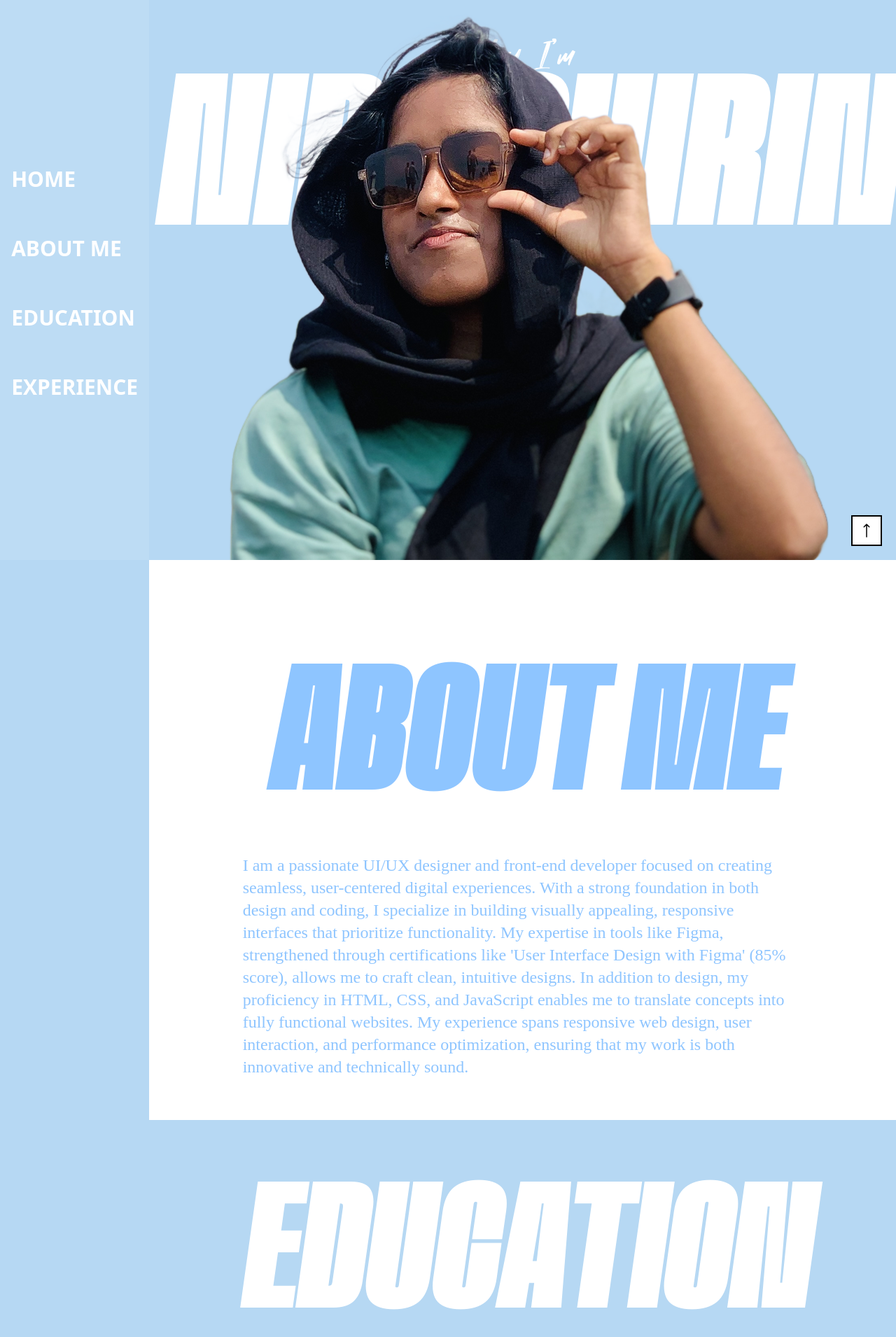
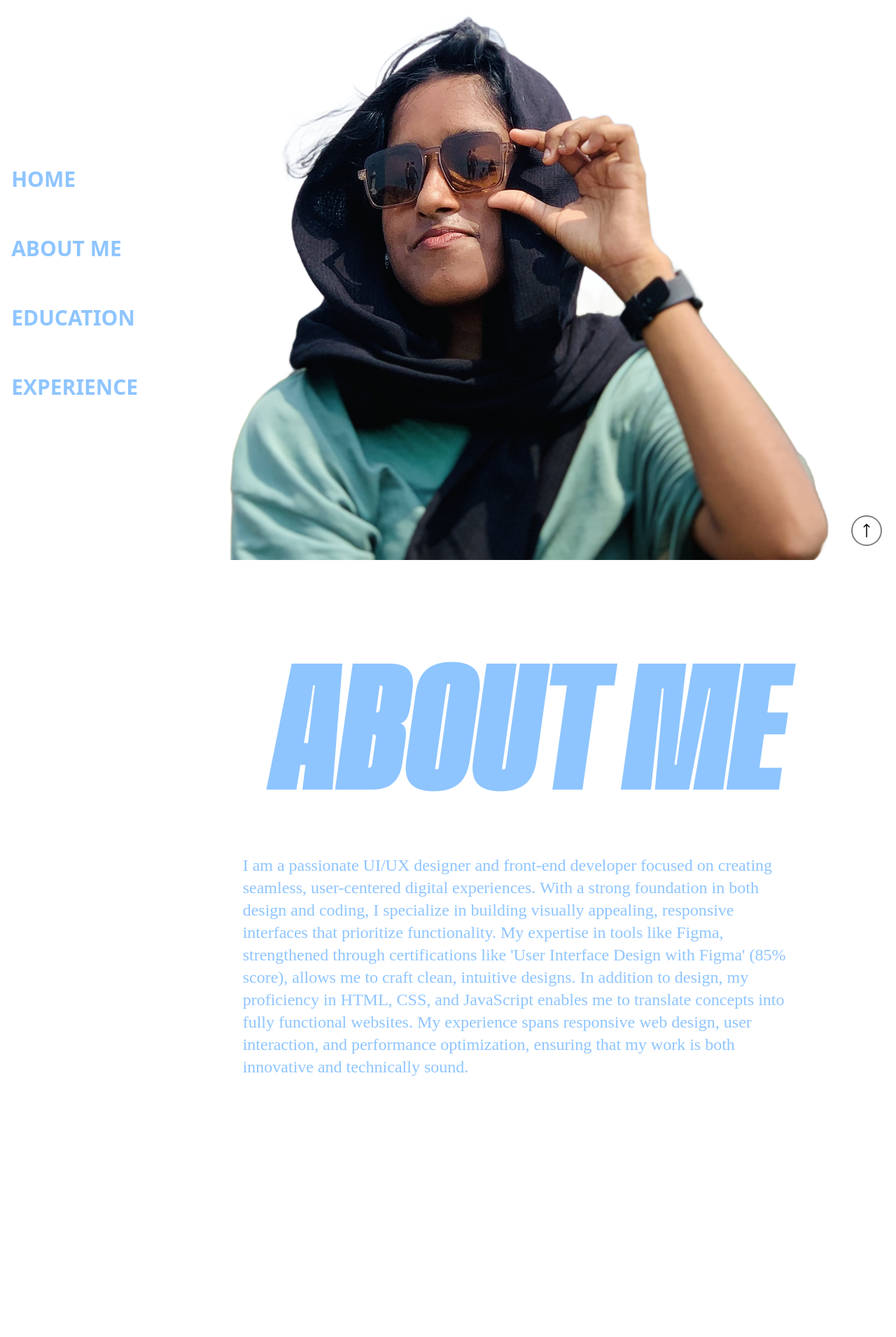
Before and after one commit to Juzznick/freelance-Portfolio, a Next.js app: page / in a window 1280 px wide. Shown: the top 1910 px of the page at 70% size. Built offline with nearby package versions, Linux system fonts and the light colour scheme; a web font is replaced by a local one.

Commit message:
added loader

```diff
--- a/src/app/aboutme.js
+++ b/src/app/aboutme.js
@@ -1,19 +1,20 @@
 const AboutMe = () => {
     return (
-        <div className="h-screen  bg-white flex justify-center items-center flex-col" id="aboutme">
-            <h1 className="text-blue-300 text-[15rem]">ABOUT ME</h1>
-            <h5 className="text-blue-300 text-2xl w-3/4 description-text">I am a passionate UI/UX designer and front-end developer focused on
-                creating seamless, user-centered digital experiences. With a strong
-                foundation in both design and coding, I specialize in building visually
-                appealing, responsive interfaces that prioritize functionality. My expertise in
-                tools like Figma, strengthened through certifications like 'User Interface
+        <div className="h-screen bg-white flex justify-center items-center flex-col" id="aboutme">
+            <h1 className="text-blue-300 text-[15rem] reveal">ABOUT ME</h1>
+            <h5 className="text-blue-300 text-2xl w-3/4 description-text reveal">
+                I am a passionate UI/UX designer and front-end developer focused on creating seamless,
+                user-centered digital experiences. With a strong foundation in both design and coding,
+                I specialize in building visually appealing, responsive interfaces that prioritize functionality.
+                My expertise in tools like Figma, strengthened through certifications like 'User Interface
                 Design with Figma' (85% score), allows me to craft clean, intuitive designs.
-                In addition to design, my proficiency in HTML, CSS, and JavaScript enables
-                me to translate concepts into fully functional websites. My experience spans
-                responsive web design, user interaction, and performance optimization,
-                ensuring that my work is both innovative and technically sound.</h5>
+                In addition to design, my proficiency in HTML, CSS, and JavaScript enables me to translate
+                concepts into fully functional websites. My experience spans responsive web design,
+                user interaction, and performance optimization, ensuring that my work is both innovative
+                and technically sound.
+            </h5>
         </div>
     );
-}
+};
 
 export default AboutMe;
--- a/src/app/education.js
+++ b/src/app/education.js
@@ -1,7 +1,13 @@
 const Education = () => {
     return(
-        <div className="h-screen relative overflow-hidden flex flex-col items-center right-0" id="education">
-            <h1 className="text-white text-[15rem]">EDUCATION</h1>
+        <div className="h-screen relative overflow-hidden flex flex-col items-center justify-center right-0" id="education">
+
+
+            <h1 className="text-white text-[15rem] reveal ">EDUCATION</h1>
+            <h5 className=" description-text text-white text-2xl w-3/4 reveal">I am currently pursuing my Bachelor’s degree in Technology (BTech) at Vidya Academy of Science and Technology, Thrissur, Kerala.
+                Throughout my academic journey, I have developed a solid foundation in both design and coding, equipping me with the skills necessary
+                to create user-centered digital solutions.</h5>
+
         </div>
     );
 }
--- a/src/app/globals.css
+++ b/src/app/globals.css
@@ -16,9 +16,13 @@
   --font-mono: var(--font-geist-mono);
 }
 
+@theme{
+  --color-primary: #fac8d4;
+}
+
 @media (prefers-color-scheme: dark) {
   :root {
-    --background: #0a0a0a;
+    --background: #fac8d4;
     --foreground: #ededed;
   }
 }
@@ -26,7 +30,8 @@
 body {
   /* background: var(--background); */
   /* color: var(--foreground); */
-  background-color: #B6D8F3;
+  /* background-color: #B6D8F3; */
+  background-color: var(--background);
   font-family: Arial, Helvetica, sans-serif;
 }
 
@@ -71,12 +76,12 @@ nav li{
 
 
 
+
 @keyframes RevealDown{
   0%{
     transform: translateY(-20rem);
   }
   100%{
-
     transform: translateY(0);
   }
 }
@@ -85,7 +90,18 @@ nav li{
     transform: translateY(20rem);
   }
   100%{
-
     transform: translateY(0rem);
   }
 }
+
+
+/* Reveal Section  */
+.reveal{
+  transform: translateY(12rem);
+  opacity: 0;
+  transition: all 2s ease;
+}
+.reveal.active{
+  transform: translateY(0px);
+  opacity: 1;
+}
--- /dev/null
+++ b/src/app/loader.js
@@ -0,0 +1,8 @@
+const Loader = () => {
+    return(
+        <div className="h-screen bg-white w-screen flex justify-center items-center">
+            <video src="/cute-animation.webm" autoPlay loop muted />
+        </div>
+    );
+}
+export default Loader;
--- a/src/app/navbar.js
+++ b/src/app/navbar.js
@@ -1,11 +1,11 @@
 const NavBar = () => {
     return(
-        <nav className="bg-white/10 flex justify-center items-center pt-2 h-screen w-1/6 sticky top-0 z-999 ">
+        <nav className="bg-white flex justify-center items-center pt-2 h-screen w-1/6 sticky top-0 z-999 ">
             <ul className="flex flex-col justify-around h-1/2">
-                <a href='#hero'><li className="cursor-pointer text-3xl text-white">HOME</li></a>
-                <a href='#aboutme'><li className="cursor-pointer text-3xl text-white">ABOUT ME</li></a>
-                <a href='#education'><li className="cursor-pointer text-3xl text-white">EDUCATION</li></a>
-                <a><li className="cursor-pointer text-3xl text-white">EXPERIENCE</li></a>
+                <a href='#hero'><li className="cursor-pointer text-3xl text-blue-300">HOME</li></a>
+                <a href='#aboutme'><li className="cursor-pointer text-3xl text-blue-300">ABOUT ME</li></a>
+                <a href='#education'><li className="cursor-pointer text-3xl text-blue-300">EDUCATION</li></a>
+                <a><li className="cursor-pointer text-3xl text-blue-300">EXPERIENCE</li></a>
             </ul>
         </nav>
 
--- a/src/app/page.js
+++ b/src/app/page.js
@@ -1,9 +1,56 @@
-import Hero from './hero'
-import NavBar from './navbar'
-import AboutMe from './aboutme'
-import Education from './education'
+'use client';
+import { useEffect, useState } from 'react';
+import Hero from './hero';
+import NavBar from './navbar';
+import AboutMe from './aboutme';
+import Education from './education';
+import Loader from './loader';
 
 export default function Home() {
+
+
+
+  const [isLoading, setIsLoading] = useState(true);
+  // Loader timeout
+  useEffect(() => {
+    const timer = setTimeout(() => {
+      setIsLoading(false);
+    }, 2000);
+    return () => clearTimeout(timer);
+  }, []);
+
+
+
+
+  // Reveal JS
+  useEffect(() => {
+    const reveal = () => {
+      const reveals = document.querySelectorAll('.reveal');
+      const windowHeight = window.innerHeight;
+      const revealPoint = 150;
+
+      reveals.forEach((el) => {
+        const revealTop = el.getBoundingClientRect().top;
+        if (revealTop < windowHeight - revealPoint) {
+          el.classList.add('active');
+        } else {
+          el.classList.remove('active');
+        }
+      });
+    };
+    window.addEventListener('scroll', reveal);
+    reveal();
+    return () => {
+      window.removeEventListener('scroll', reveal);
+    };
+  }, []);
+
+  // Show loader initially
+  if (isLoading) {
+    return <Loader />;
+  }
+
+
   return (
     <div className='flex'>
       <NavBar />
@@ -12,9 +59,26 @@ export default function Home() {
         <AboutMe />
         <Education />
       </div>
-      <a href='#hero'><button className='fixed right-5 bottom-5 border-2 p-2 bg-white cursor-pointer'><svg xmlns="http://www.w3.org/2000/svg" fill="none" viewBox="0 0 24 24" strokeWidth={1.5} stroke="currentColor" className="size-6"><path strokeLinecap="round" strokeLinejoin="round" d="M8.25 6.75 12 3m0 0 3.75 3.75M12 3v18" /></svg></button>
+
+
+      <a href='#hero'>
+        <button className='fixed right-5 bottom-5 border-2 border-black/50 rounded-3xl p-2 bg-white/30 cursor-pointer'>
+          <svg
+            xmlns='http://www.w3.org/2000/svg'
+            fill='none'
+            viewBox='0 0 24 24'
+            strokeWidth={1.5}
+            stroke='currentColor'
+            className='size-6'
+          >
+            <path
+              strokeLinecap='round'
+              strokeLinejoin='round'
+              d='M8.25 6.75 12 3m0 0 3.75 3.75M12 3v18'
+            />
+          </svg>
+        </button>
       </a>
-
     </div>
   );
 }
```
Also changed, not shown: 1 other file (tests, documents, lock files or other folders).
